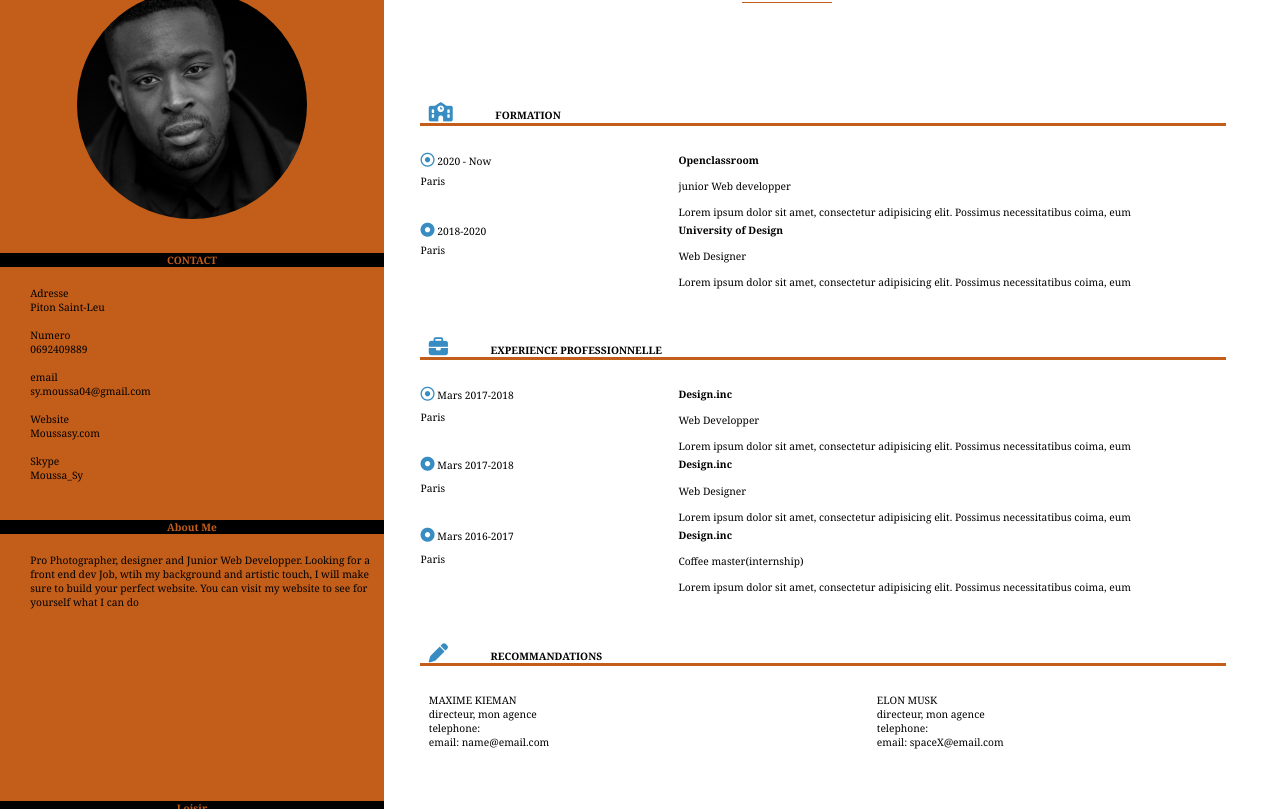
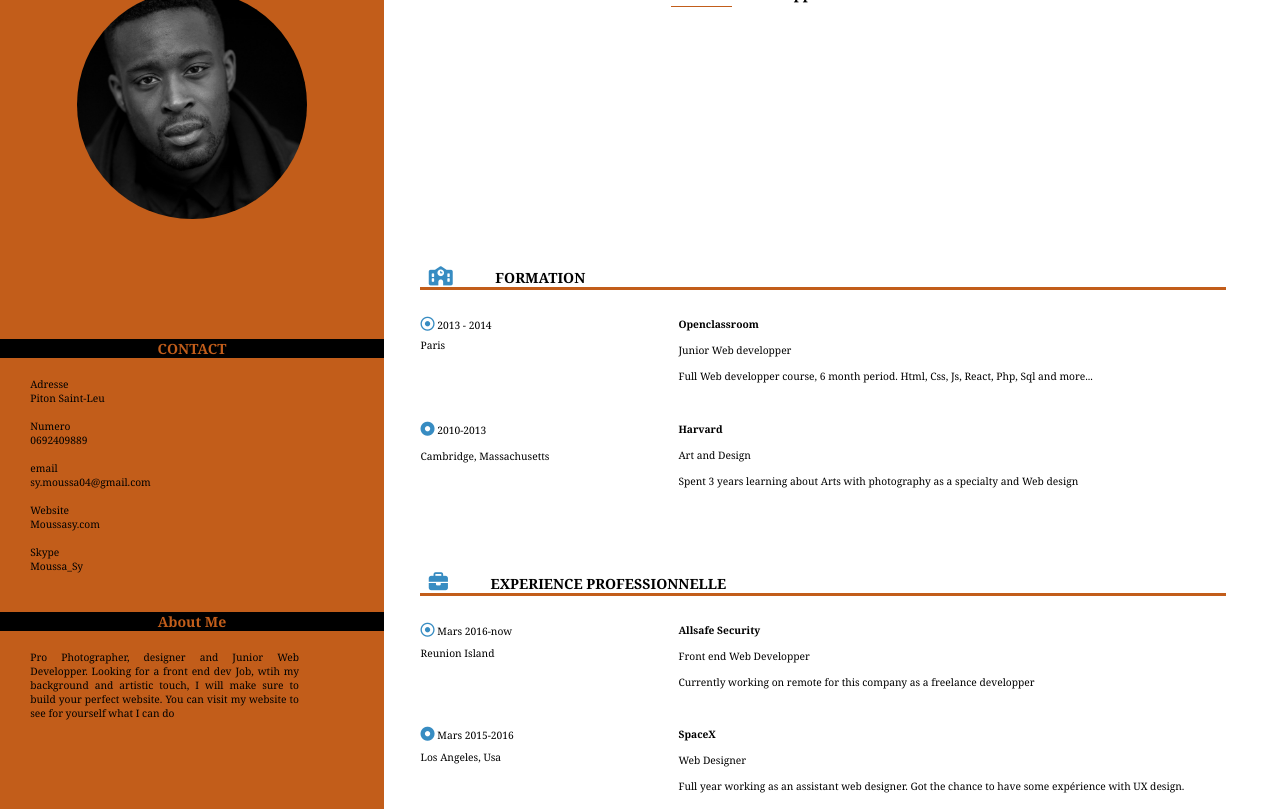
Before and after one commit to Moussashi/OpenclassroomProject, a plain HTML site: page index.html in a window 1280 px wide. Shown: the part 68-877 px from the top of the page. Drawn offline with Linux system fonts and the light colour scheme.

Commit message:
update15.09.20

```diff
--- a/index.html
+++ b/index.html
@@ -72,7 +72,7 @@
         <div class="Halfpage">
             <div id="mainContent">
                 <header>
-                    <h1><span id="orangeName">MOUSSA</span>  SY</h1>
+                    <h1><span id="blueName">MOUSSA</span>  SY</h1>
                     <h2>Freelance Developper</h2>
                     <div id="orangeSeparationXs"></div>
                 </header>
@@ -85,27 +85,27 @@
                     <div class="lineCV">
                         <div class="formationDate">
                             <div>
-                                <p><i class="far fa-dot-circle"></i> 2020 - Now</p>
+                                <p><i class="far fa-dot-circle"></i> 2013 - 2014</p>
                                 <p>Paris</p>
                             </div>
                         </div>
                         <div class="formationContent">
                             <h4>Openclassroom</h4>
-                            <h5>junior Web developper</h5>
-                            <p>Lorem ipsum dolor sit amet, consectetur adipisicing elit. Possimus necessitatibus coima, eum </p>
+                            <h5>Junior Web developper</h5>
+                            <p>Full Web developper course, 6 month period. Html, Css, Js, React, Php, Sql and more... </p>
                         </div>
                     </div>
                     <div class="lineCV">
                         <div class="formationDate">
                             <div>
-                                <p><i class="fas fa-dot-circle"></i> 2018-2020</p>
-                                <p class="paris">Paris</p>
+                                <p><i class="fas fa-dot-circle"></i> 2010-2013</p>
+                                <p class="paris">Cambridge, Massachusetts</p>
                             </div>
                         </div>
                         <div class="formationContent">
-                            <h4>University of Design</h4>
-                            <h5>Web Designer</h5>
-                            <p>Lorem ipsum dolor sit amet, consectetur adipisicing elit. Possimus necessitatibus coima, eum</p>
+                            <h4>Harvard</h4>
+                            <h5>Art and Design</h5>
+                            <p>Spent 3 years learning about Arts with photography as a specialty and Web design</p>
                         </div>
                     </div>
                 </section>
@@ -118,42 +118,42 @@
                     <div class="lineCV">
                         <div class="formationDate">
                             <div>
-                                <p><i class="far fa-dot-circle"></i> Mars 2017-2018</p>
-                                <p class="paris">Paris</p>
+                                <p><i class="far fa-dot-circle"></i> Mars 2016-now</p>
+                                <p class="paris">Reunion Island</p>
                             </div>
                         </div>
                         <div class="formationContent">
-                            <h4>Design.inc</h4>
-                            <h5>Web Developper</h5>
-                            <p>Lorem ipsum dolor sit amet, consectetur adipisicing elit. Possimus necessitatibus coima, eum</p>
+                            <h4>Allsafe Security</h4>
+                            <h5>Front end Web Developper</h5>
+                            <p>Currently working on remote for this company as a freelance developper</p>
                         </div>
                     </div>
                     <div class="lineCV">
                         <div class="formationDate">
                             <div>
-                                <p><i class="fas fa-dot-circle"></i> Mars 2017-2018</p>
-                                <p class="paris">Paris</p>
+                                <p><i class="fas fa-dot-circle"></i> Mars 2015-2016</p>
+                                <p class="paris">Los Angeles, Usa</p>
                             </div>
                         </div>
                         <br>
                         <div class="formationContent">
-                            <h4>Design.inc</h4>
+                            <h4>SpaceX</h4>
                             <h5>Web Designer</h5>
-                            <p>Lorem ipsum dolor sit amet, consectetur adipisicing elit. Possimus necessitatibus coima, eum</p>
+                            <p>Full year working as an assistant web designer. Got the chance to have some expérience with UX design.</p>
 
                         </div>
                     </div>
                     <div class="lineCV">
                         <div class="formationDate">
                             <div>
-                                <p><i class="fas fa-dot-circle"></i> Mars 2016-2017</p>
-                                <p class="paris">Paris</p>
+                                <p><i class="fas fa-dot-circle"></i> Mars 2014-2015</p>
+                                <p class="paris">San-Francisco, Usa</p>
                             </div>
                         </div>
                         <div class="formationContent">
-                            <h4>Design.inc</h4>
-                            <h5>Coffee master(internship)</h5>
-                            <p>Lorem ipsum dolor sit amet, consectetur adipisicing elit. Possimus necessitatibus coima, eum</p>
+                            <h4>AirBnb</h4>
+                            <h5>Internship</h5>
+                            <p>One year internship to learn more about good practice, and have a first real expérience. </p>
 
                         </div>
                     </div>
@@ -162,23 +162,25 @@
 
                 </section>
 
+                    <footer>
                         <h3><i class="fas fa-pen"></i>RECOMMANDATIONS</h3>
                         <div class="orangeSeparation"></div>
                         <div id="recommandations">
                             <div class="recommandationsChild">
-                            <p>MAXIME KIEMAN</p>
-                            <p>directeur, mon agence</p>
-                            <p>telephone:</p>
+                                <p>ELLIOT ALDERSON</p>
+                                <p>CEO, Allsafe</p>
+                                <p>number: 902 105 6356</p>
                                 <p>email: name@email.com</p>
                             </div>
                             <div class="recommandationsChild">
                                 <p>ELON MUSK</p>
-                            <p>directeur, mon agence</p>
-                            <p>telephone:</p>
+                                <p>CEO, SpaceX</p>
+                                <p>number: 714 442 3336</p>
                                 <p>email: spaceX@email.com</p>
                             </div>
 
                         </div>
+                    </footer>
 
             </div>
 
--- a/style.css
+++ b/style.css
@@ -9,14 +9,18 @@
     font-size: 0.8rem;
 }
 header {
-    text-align: center;
-    margin-bottom: 100px;
+    margin-left: 32%;
+    padding-bottom: 29%;
 }
 h1 {
     font-size: 3rem;
 }
+h2 {
+    font-size: 1.1rem;
+}
 h3 {
     margin-left: 5%;
+    font-size: 1.1rem;
 }
 h4 {
     margin-bottom: 2%;
@@ -24,10 +28,6 @@ h4 {
 h5 {
     font-weight: normal;
     margin-bottom: 2%;
-}
-header h2 {
-    position: relative;
-    right: 6%;
 }
 #main-page {
     display: flex;
@@ -80,7 +80,8 @@ header h2 {
     margin-left: 0.8cm;
     margin-bottom: 10%;
 }
-#About p {
+.contact {
+    width: 70%;
     text-align: justify;
 }
 #interest {
@@ -97,27 +98,18 @@ header h2 {
     color:black;
 }
 .fa-hiking, .fa-basketball-ball, .fa-book-reader {
+
     font-size: 3rem;
     border: 1px  rgb(55, 140, 194) solid;
-    border-radius: 100%;
-    padding: 7px;
-    border-radius: 100%;
-    font-size: 3rem;
+    padding-right: 1%;
 }
 
-
-.smallIcon {
-    height: 7%;
-    width: 7%;
-    position: relative;
-    right: 30px;
-}
 /*************************************************
  * CORPS DU CV
  *************************************************/
 
-#orangeName {
-    font-size: 3rem;
+#blueName {
+    font-size: 2.4rem;
     color:  rgb(55, 140, 194);
 }
 .formation {
@@ -149,6 +141,7 @@ header h2 {
     display: flex;
     justify-content: center;
     margin-left: 10px;
+    margin-bottom: 4%;
 }
 #recommandations {
     display: flex;
@@ -169,7 +162,6 @@ header h2 {
 #orangeSeparationXs {
     height: 1px;
     width: 10%;
-    margin-left: 40%;
     background-color:  rgb(194, 93, 26);
     margin-top: 0.5%;
 
@@ -186,7 +178,7 @@ header h2 {
         display: flex;
         flex-direction: column;
     }
-    #barreOrange {
+    #orangeBar {
         width: 100%;
     }
     #mainContent {
@@ -195,16 +187,14 @@ header h2 {
     .Halfpage:nth-child(2) {
         width: 100%;
     }
-    header h2 {
-        position: relative;
-        left: 1%;
-    }
-    #orangeSeparationXs {
-        width: 10%;
-        margin-left: 45%;
+    header{
+        left: 10%;
     }
     #mainImg {
         width: 60%;
+    }
+    .fa-hiking, .fa-basketball-ball, .fa-book-reader {
+        width: 5%;
     }
   }
 
@@ -215,6 +205,9 @@ header h2 {
         margin-bottom: 10%;
         width: 50%;
     }
+    .fa-hiking, .fa-basketball-ball, .fa-book-reader {
+        width: 12%;
+    }
 
 
   }
```
Lines whose indentation alone changed are shown as unchanged.
